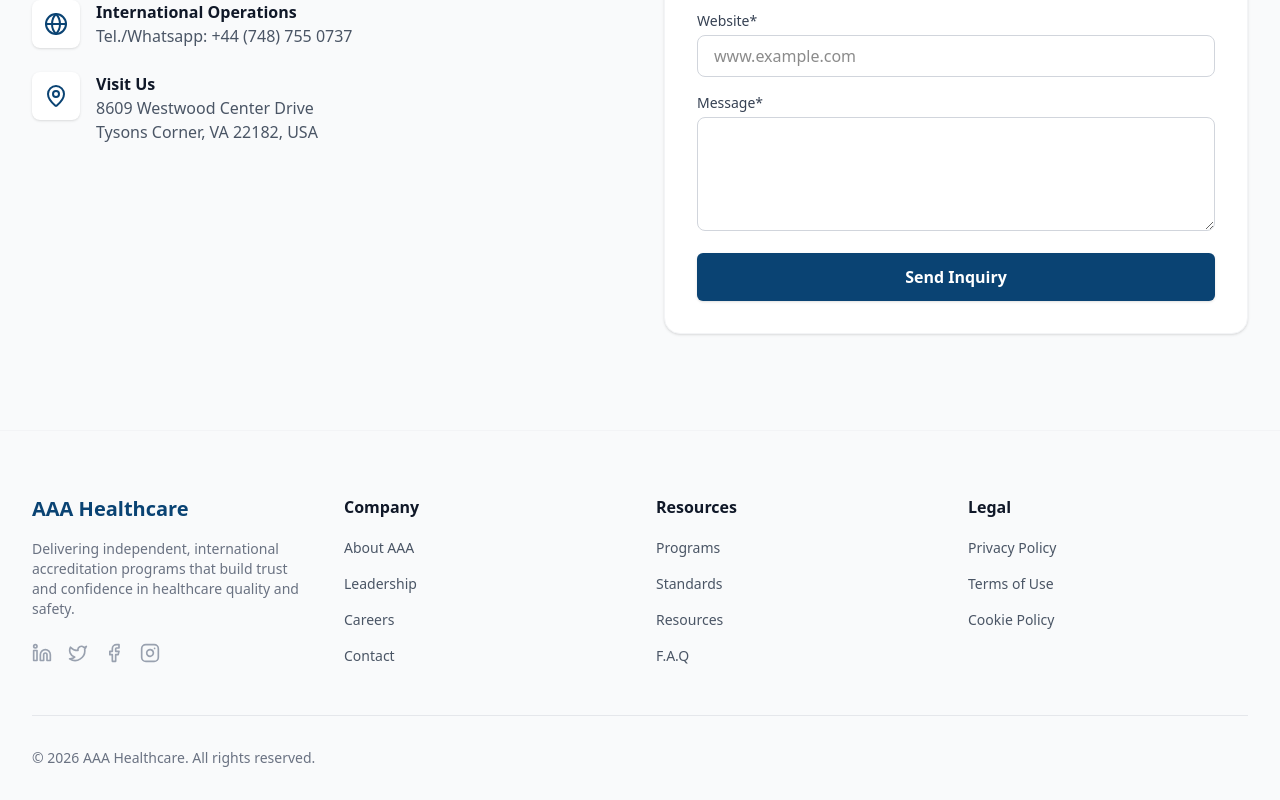
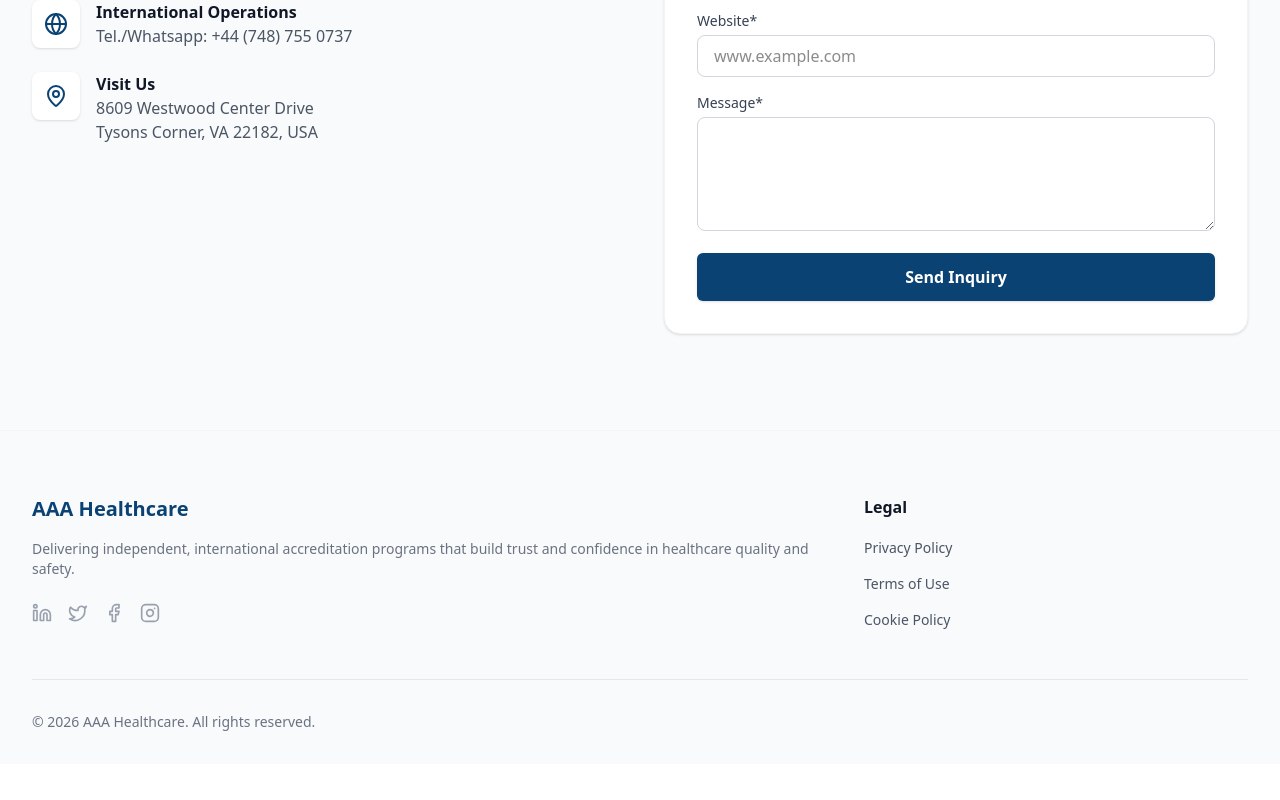
Before and after one commit to aaaacreditation/healthcare, a Next.js app: page / in a window 1280 px wide. Shown: the part 7629-8429 px from the top of the page. After the commit the page ends 8393 px from the top, so only its background shows below. Built offline with nearby package versions, Linux system fonts and the light colour scheme.

Commit message:
Remove Company and Resources columns from footer

```diff
--- a/app/components/Footer.tsx
+++ b/app/components/Footer.tsx
@@ -6,10 +6,10 @@
     return (
         <footer className="bg-gray-50 border-t border-gray-100 pt-16 pb-8">
             <div className="container mx-auto px-4 sm:px-6 lg:px-8 max-w-7xl">
-                <div className="grid grid-cols-1 md:grid-cols-4 gap-8 mb-12">
+                <div className="grid grid-cols-1 md:grid-cols-3 gap-8 mb-12">
 
                     {/* Brand Column */}
-                    <div className="col-span-1 md:col-span-1">
+                    <div className="col-span-1 md:col-span-2">
                         <div className="font-bold text-xl text-[#0a4373] mb-4">
                             AAA Healthcare
                         </div>
@@ -22,28 +22,6 @@
                             <a href="https://www.facebook.com/AAA.Accreditations/" className="text-gray-400 hover:text-[#0a4373] transition-colors"><Facebook size={20} /></a>
                             <a href="https://www.instagram.com/aaa.accreditations/" className="text-gray-400 hover:text-[#0a4373] transition-colors"><Instagram size={20} /></a>
                         </div>
-                    </div>
-
-                    {/* Links Column 1 */}
-                    <div>
-                        <h3 className="font-semibold text-gray-900 mb-4">Company</h3>
-                        <ul className="space-y-3">
-                            <li><Link href="#about" className="text-sm text-gray-600 hover:text-[#0a4373]">About AAA</Link></li>
-                            <li><Link href="#" className="text-sm text-gray-600 hover:text-[#0a4373]">Leadership</Link></li>
-                            <li><Link href="#" className="text-sm text-gray-600 hover:text-[#0a4373]">Careers</Link></li>
-                            <li><Link href="#contact" className="text-sm text-gray-600 hover:text-[#0a4373]">Contact</Link></li>
-                        </ul>
-                    </div>
-
-                    {/* Links Column 2 */}
-                    <div>
-                        <h3 className="font-semibold text-gray-900 mb-4">Resources</h3>
-                        <ul className="space-y-3">
-                            <li><Link href="#" className="text-sm text-gray-600 hover:text-[#0a4373]">Programs</Link></li>
-                            <li><Link href="#" className="text-sm text-gray-600 hover:text-[#0a4373]">Standards</Link></li>
-                            <li><Link href="#" className="text-sm text-gray-600 hover:text-[#0a4373]">Resources</Link></li>
-                            <li><Link href="#" className="text-sm text-gray-600 hover:text-[#0a4373]">F.A.Q</Link></li>
-                        </ul>
                     </div>
 
                     {/* Legal */}
```
